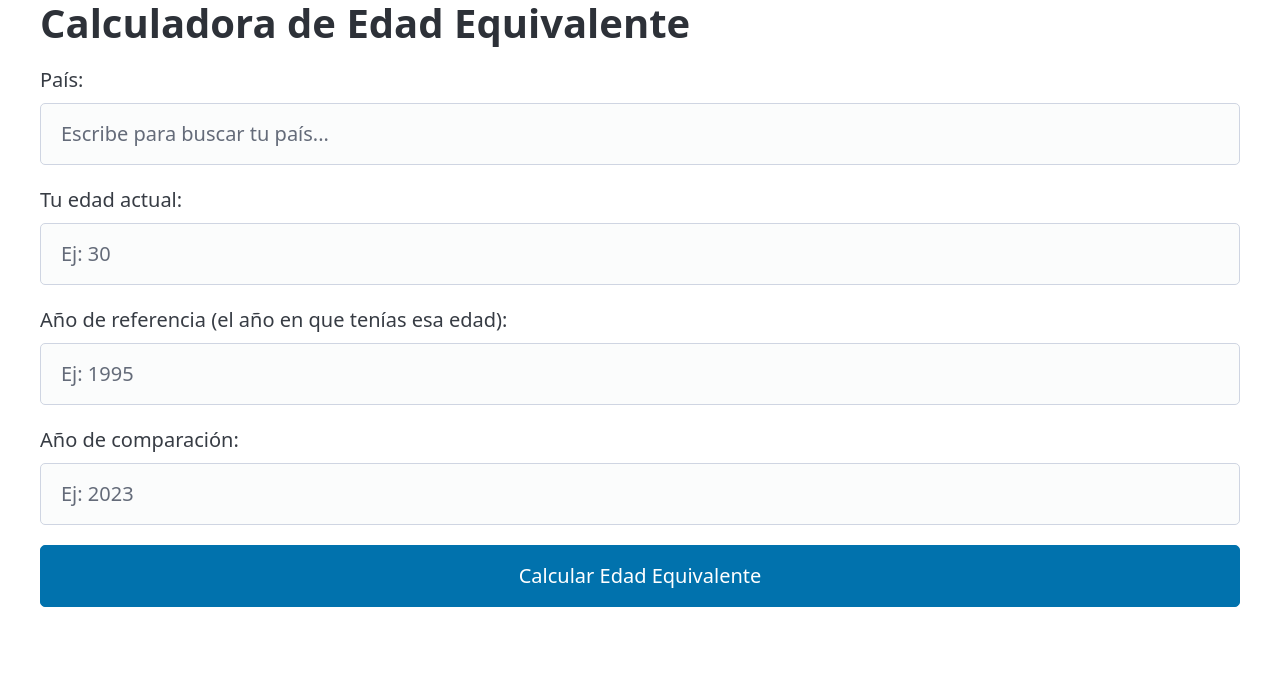
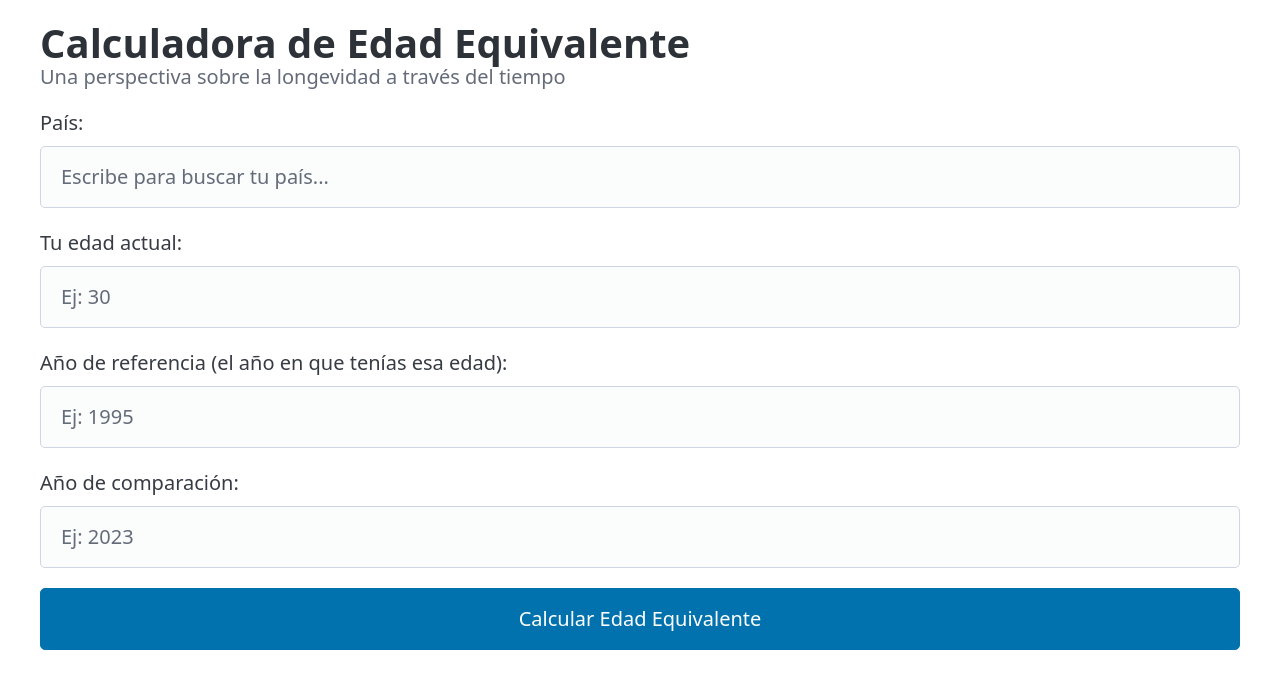
Before and after one commit to sgrobpla/life-expectancy-app, a Flask app: page / in a window 1280 px wide. Shown: the top 689 px of the page. Run offline with Flask 3, Linux system fonts and the light colour scheme; some libraries are stand-ins or nearby versions.

Commit message:
Style: Refactor frontend with Pico.css for a modern look

```diff
--- a/templates/index.html
+++ b/templates/index.html
@@ -1,29 +1,29 @@
 <!DOCTYPE html>
 <html lang="es">
-
 <head>
     <meta charset="UTF-8">
     <meta name="viewport" content="width=device-width, initial-scale=1.0">
     <title>Calculadora de Edad Equivalente</title>
+    <!-- 1. Añadimos Pico.css -->
     <link rel="stylesheet" href="https://cdn.jsdelivr.net/npm/@picocss/pico@2/css/pico.min.css" />
+    <!-- 2. Hemos eliminado el bloque <style> antiguo -->
 </head>
 <body>
-    <div class="container">
+    <!-- 3. Usamos <main> en lugar de <div> para mejorar la semántica -->
+    <main class="container">
+        <hgroup>
             <h1>Calculadora de Edad Equivalente</h1>
+            <h2>Una perspectiva sobre la longevidad a través del tiempo</h2>
+        </hgroup>
 
         <form action="/" method="post">
-
             <label for="country">País:</label>
-            <!-- El 'value' hace que la selección sea persistente. 'or ''' evita que se imprima 'None' la primera vez. -->
             <input list="country-list" id="country" name="country" placeholder="Escribe para buscar tu país..." value="{{ selected_data.country or '' }}" required>
             <datalist id="country-list">
                 {% for country in countries %}
                     <option value="{{ country }}">
                 {% endfor %}
             </datalist>
-
-
-
 
             <label for="age">Tu edad actual:</label>
             <input type="number" id="age" name="age" placeholder="Ej: 30" min="0" max="120" value="{{ selected_data.age or '' }}" required>
@@ -34,12 +34,17 @@
             <label for="year2">Año de comparación:</label>
             <input type="number" id="year2" name="year2" placeholder="Ej: 2023" min="{{ min_year }}" max="{{ max_year }}" value="{{ selected_data.year2 or '' }}" required>
 
-
-
             <button type="submit">Calcular Edad Equivalente</button>
         </form>
+
+        {% if error %}
+            <article>
+                <p class="error">{{ error }}</p>
+            </article>
+        {% endif %}
+
         {% if result %}
-            <div class="result">
+            <article class="result">
                 <h3>Resultado del Cálculo:</h3>
                 <p>
                     Una persona de <strong>{{ result.user_age }} años</strong> en <strong>{{ result.user_country }}</strong>
@@ -49,15 +54,9 @@
                     ...sería equivalente a una persona de <strong>{{ result.equivalent_age }} años</strong> en el año <strong>{{ result.year2 }}</strong>
                     (donde la esperanza de vida era de {{ result.le_year2 }} años).
                 </p>
-            </div>
+            </article>
         {% endif %}
 
-            {% if error %}
-                <p class="error">{{ error }}</p>
-            {% endif %}
-
-        </div>
-
-    </div>
+    </main>
 </body>
 </html>
```
Lines whose indentation alone changed are shown as unchanged.
